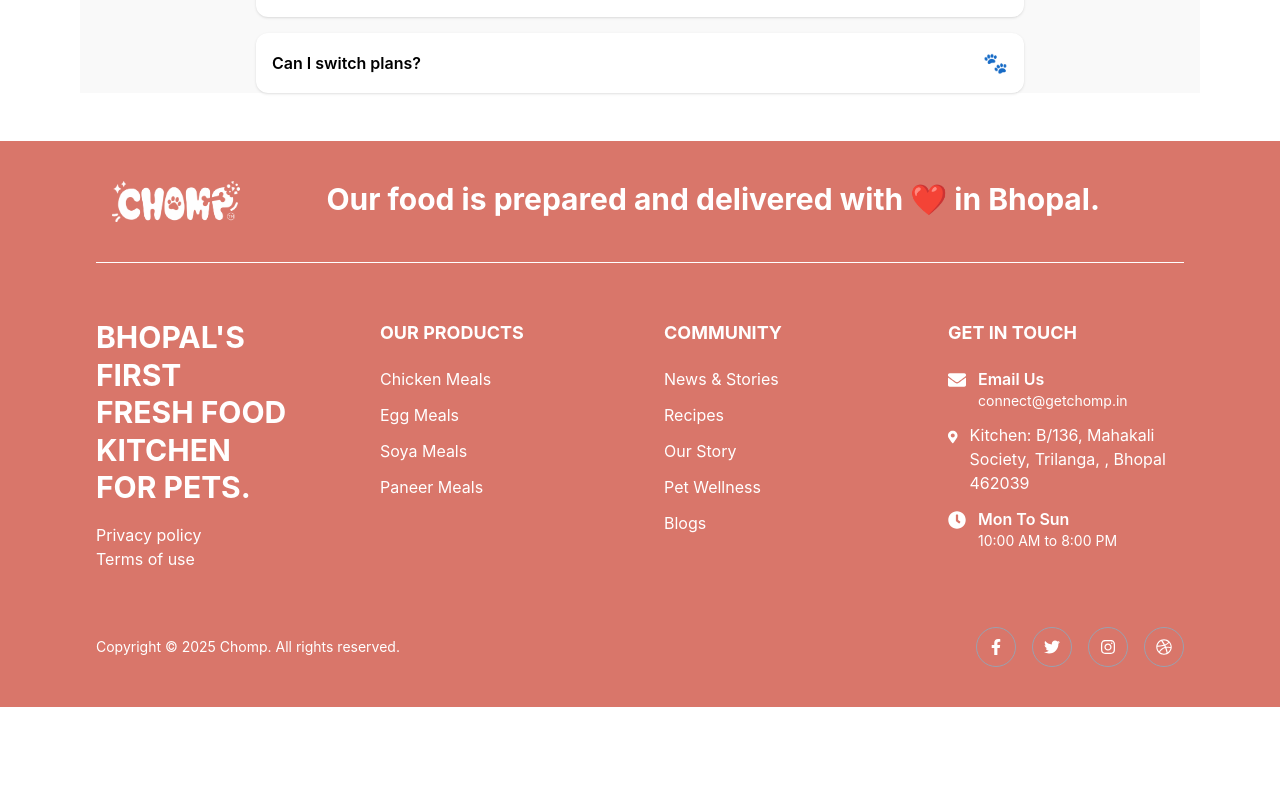
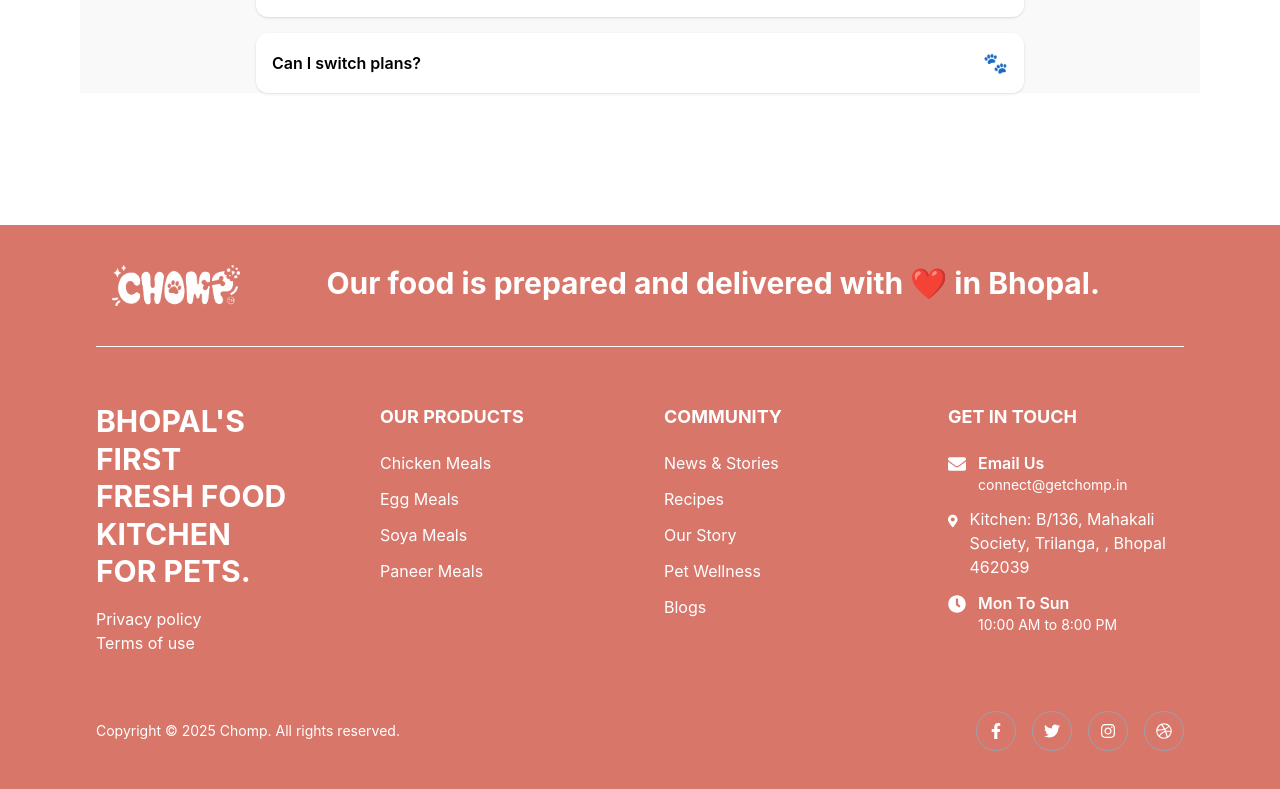
Before and after one commit to leadsandbrand/chomp, a React (Vite) app: page /work in a window 1280 px wide. Shown: the part 1915-2704 px from the top of the page. Before the commit the page ends 2622 px from the top, so only its background shows below. Built offline with nearby package versions, Linux system fonts and the light colour scheme.

Commit message:
final footer

```diff
--- /dev/null
+++ b/src/commponent/Footer1.jsx
@@ -0,0 +1,245 @@
+import React from "react";
+
+import {
+  FaFacebookF,
+  FaTwitter,
+  FaInstagram,
+  FaDribbble,
+  FaMapMarkerAlt,
+  FaClock,
+  FaEnvelope,
+} from "react-icons/fa";
+
+const Footer1 = () => {
+  return (
+    <footer className="relative overflow-hidden bg-[#d9766a] text-white mt-33">
+
+
+
+
+
+      {/* MAIN CONTENT */}
+      <div
+        className="
+          relative z-20
+          px-6 sm:px-10 md:px-16 lg:px-24
+       pt-10
+          pb-10
+        "
+      >
+
+        {/* TOP CONTACT ROW */}
+        <div
+          className="
+            grid grid-cols-1 md:grid-cols-2
+            md:grid-cols-[20%_80%]
+
+           pb-10 pl-4
+            border-b border-white
+
+          "
+        >
+
+          {/* LOGO */}
+          <div>
+            <img src="/logochomp.white.png"   className="w-24 md:w-32 object-contain cursor-pointer"/>
+          </div>
+
+              <div> <h1 className=" text-3xl font-bold">Our food is prepared and delivered with ❤️ in Bhopal.</h1></div>
+
+          {/* TIMING */}
+
+
+          {/* EMAIL */}
+
+
+        </div>
+
+        {/* MIDDLE SECTION */}
+        <div
+          className="
+            grid grid-cols-1 md:grid-cols-4
+            gap-12
+            pt-14
+          "
+        >
+
+          {/* LEFT TEXT */}
+          <div >
+
+            <h2 className="text-3xl font-bold leading-tight">
+            BHOPAL'S FIRST <br />
+              FRESH FOOD KITCHEN <br />
+              FOR PETS.
+            </h2>
+
+
+       <div  className=" mt-4 cursor-pointer">
+       <p>Privacy policy </p>
+       <p>Terms of use </p>
+       </div>
+              {/* <p className="text-gray-300 mt-5 leading-relaxed">
+              We’ll help you find healthy fresh food that is right for your pet.
+              Freshly cooked meals made with real ingredients and zero compromise.
+            </p> */}
+
+
+
+          </div>
+
+          {/* PRODUCTS */}
+          <div>
+
+            <h3 className="font-bold text-lg mb-5">
+              OUR PRODUCTS
+            </h3>
+
+            <ul className="space-y-3 text-white cursor-pointer">
+              <li><a href="/shop#chicken">
+     Chicken Meals
+</a></li>
+
+              <li><a href="/shop#egg">
+        Egg Meals
+</a></li>
+
+
+
+
+              <li><a href="/shop#soya">
+     Soya Meals
+</a></li>
+              <li><a href="/shop#paneer">
+      Paneer Meals
+</a></li>
+
+            </ul>
+
+          </div>
+
+          {/* COMMUNITY */}
+          <div>
+
+            <h3 className="font-bold text-lg mb-5">
+              COMMUNITY
+            </h3>
+
+            <ul className="space-y-3 text-white">
+              <li>News & Stories</li>
+              <li>Recipes</li>
+              <li>Our Story</li>
+              <li>Pet Wellness</li>
+              <li>Blogs</li>
+            </ul>
+
+          </div>
+
+          {/* GET IN TOUCH */}
+          <div>
+
+            <h3 className="font-bold text-lg mb-5">
+              GET IN TOUCH
+            </h3>
+
+            <ul className="space-y-3 text-white">
+              <li>  <div className="flex items-start gap-3">
+
+<FaEnvelope className="text-white mt-1 text-[18px]" />
+
+<div>
+
+<p className="font-semibold">
+                Email Us
+              </p>
+
+  <p className="text-sm text-white">
+  connect@getchomp.in
+  </p>
+</div>
+
+</div></li>
+              <li> <div className="flex items-start gap-3">
+
+<FaMapMarkerAlt className="text-white mt-1 text-[20px]" />
+
+<div>
+  <p className="">
+  Kitchen: B/136, Mahakali Society, Trilanga, , Bhopal 462039
+
+
+  </p>
+
+
+</div>
+
+</div>
+</li>
+              <li>      <div className="flex items-start gap-3">
+
+<FaClock className="text-white
+ mt-1 text-[18px]" />
+
+<div>
+  <p className="font-semibold">
+    Mon To Sun
+  </p>
+
+  <p className="text-sm text-white">
+    10:00 AM to 8:00 PM
+  </p>
+</div>
+
+</div>
+</li>
+              {/* <li>Privacy Policy</li>
+              <li>Terms & Conditions</li> */}
+            </ul>
+
+          </div>
+
+        </div>
+
+        {/* BOTTOM */}
+        <div
+          className="
+            flex flex-col md:flex-row
+            justify-between
+            items-center
+            gap-6
+            pt-14
+          "
+        >
+
+          <p className="text-white text-sm">
+            Copyright © 2025 Chomp. All rights reserved.
+          </p>
+
+          {/* SOCIAL ICONS */}
+          <div className="flex items-center gap-4">
+
+            <div className="w-10 h-10 rounded-full border border-gray-400 flex items-center justify-center hover:bg-white hover:text-black transition cursor-pointer">
+              <FaFacebookF size={16} />
+            </div>
+
+            <div className="w-10 h-10 rounded-full border border-gray-400 flex items-center justify-center hover:bg-white hover:text-black transition cursor-pointer">
+              <FaTwitter size={16} />
+            </div>
+
+            <div className="w-10 h-10 rounded-full border border-gray-400 flex items-center justify-center hover:bg-white hover:text-black transition cursor-pointer">
+              <FaInstagram size={16} />
+            </div>
+
+            <div className="w-10 h-10 rounded-full border border-gray-400 flex items-center justify-center hover:bg-white hover:text-black transition cursor-pointer">
+              <FaDribbble size={16} />
+            </div>
+
+          </div>
+
+        </div>
+
+      </div>
+    </footer>
+  );
+};
+
+export default Footer1;
--- a/src/pages/Contact.jsx
+++ b/src/pages/Contact.jsx
@@ -1,6 +1,7 @@
 import { useState } from "react";
 import Navbar from "../commponent/Navbar";
 import Footer from "../commponent/Footer";
+import Footer1 from "../commponent/Footer1";
 export default function ContactPage() {
   const [loading, setLoading] = useState(false);
   const [submitted, setSubmitted] = useState(false);
@@ -302,7 +303,7 @@
 
     </section>
 
-    <Footer/>
+   <Footer1/>
     </>
   );
 }
--- a/src/pages/ShopPage.jsx
+++ b/src/pages/ShopPage.jsx
@@ -1,6 +1,7 @@
 import React from 'react'
 import Navbar from '../commponent/Navbar'
 import Footer from '../commponent/Footer'
+import Footer1 from '../commponent/Footer1'
 
 const DetailProduct = () => {
   return (
@@ -249,7 +250,7 @@
 </section>
 
     </div>
-  <Footer/>
+  <Footer1/>
     </>
   )
 }
--- a/src/pages/Work.jsx
+++ b/src/pages/Work.jsx
@@ -3,6 +3,7 @@
 import Navbar from '../commponent/Navbar';
 import FAQPage from './FAQPage';
 import Footer from '../commponent/Footer';
+import Footer1 from '../commponent/Footer1';
 const Work = () => {
   return (
     <>
@@ -167,7 +168,8 @@
 
 </section>
 
-<Footer/></>
+<Footer1/>
+</>
   )
 }
 
```
